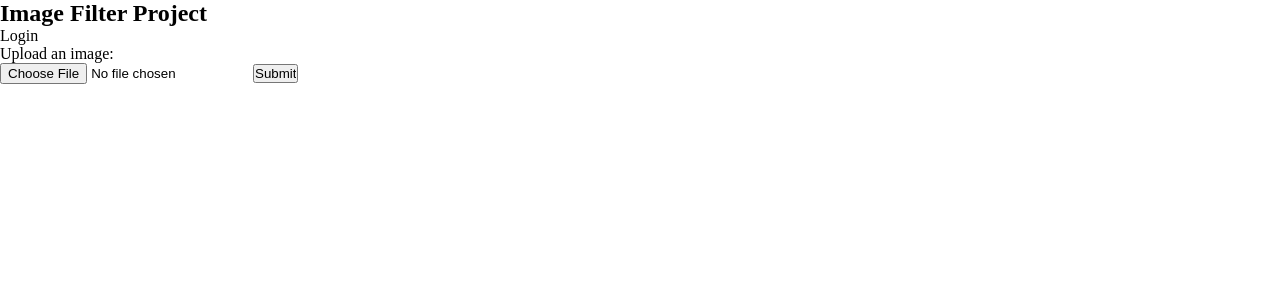
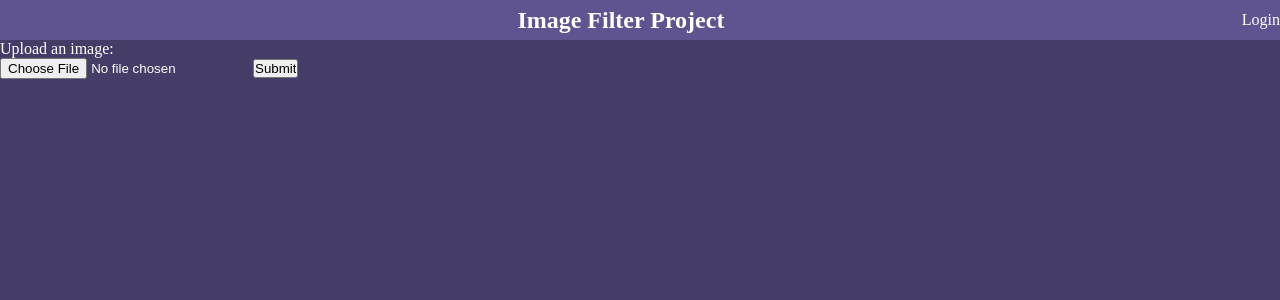
Before and after one commit to DiogoLuz/image-filter-project-frontend, a Next.js app: page / in a window 1280 px wide. Shown: the top 300 px of the page. Built offline with nearby package versions, Linux system fonts and the light colour scheme.

Commit message:
Created the SCSS for the Homepage

```diff
--- a/styles/home.module.scss
+++ b/styles/home.module.scss
@@ -0,0 +1,27 @@
+.App {
+  height: 100vh;
+  width: 100vw;
+  .nav {
+    display: flex;
+    background-color: rgb(96, 83, 143);
+    height: 5%;
+    align-items: center;
+    justify-content: center;
+    color: white;
+
+    h1 {
+      font-weight: 700;
+      margin-right: auto;
+      margin-left: auto;
+    }
+
+    li {
+      list-style-type: none;
+    }
+  }
+  .main {
+    height: 100vh;
+    background-color: rgb(69, 60, 103);
+    color: white;
+  }
+}
```
